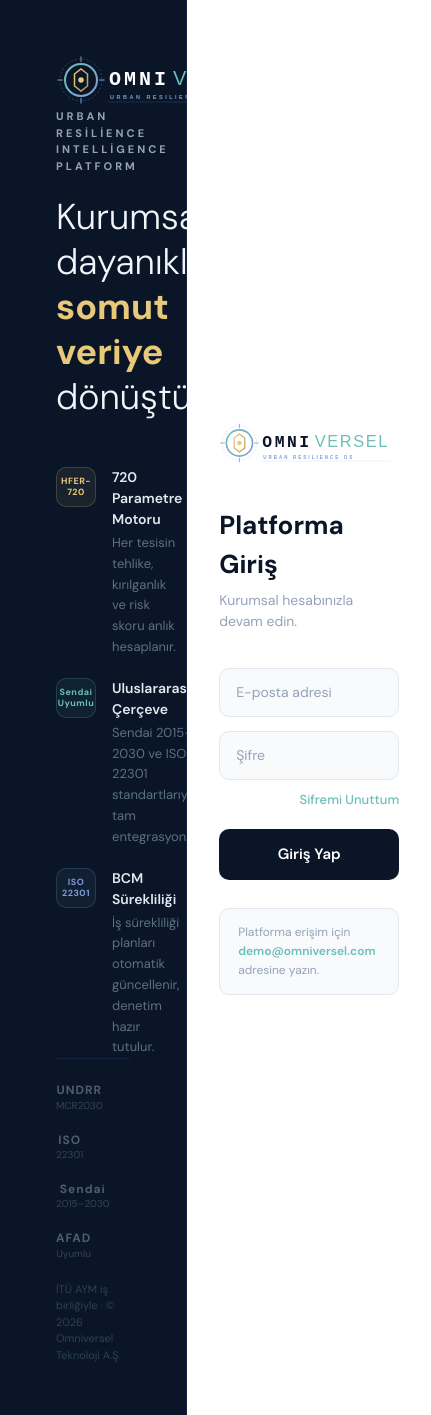
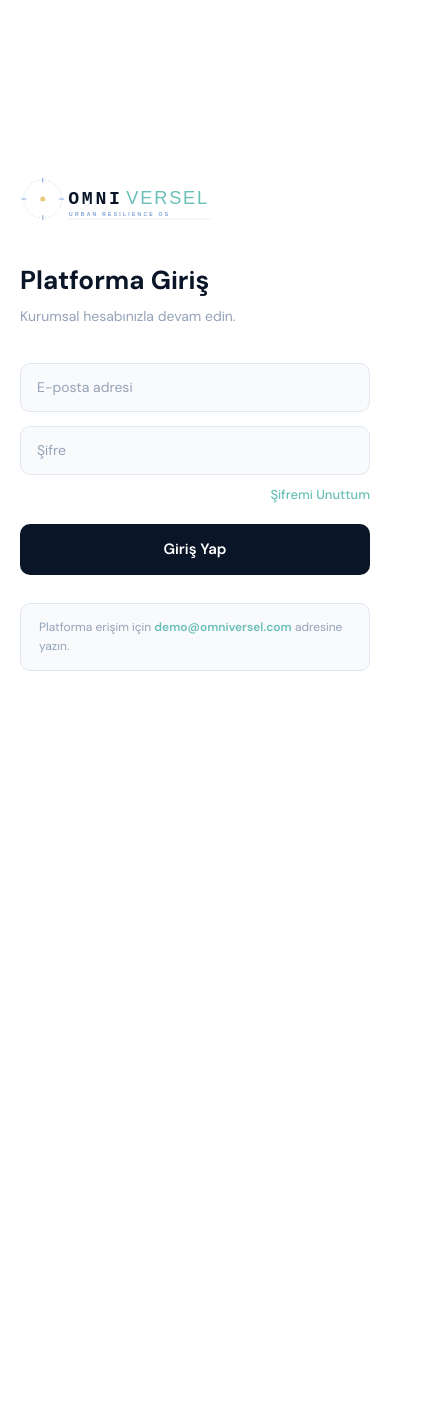
Before and after one commit to resiliagroup/resilia-platform, a Next.js app: page /login in a window 390 px wide. Shown: the whole page, 431 px wide, since content can reach past the window. After the commit the page ends 844 px from the top, so only its background shows below. Built offline with nearby package versions, Linux system fonts and the light colour scheme.

Commit message:
feat: login sayfası mobil uyumlu hale getirildi

```diff
--- a/src/app/(auth)/login/page.tsx
+++ b/src/app/(auth)/login/page.tsx
@@ -8,28 +8,6 @@ const N = '#0A1628'
 const G = '#E8C97A'
 const T = '#6ABFB8'
 
-/* ── Hexagon logo SVG ─────────────────────────────────────────── */
-function OmniLogo({ size = 52 }: { size?: number }) {
-  return (
-    <svg width={size} height={size} viewBox="0 0 52 52" fill="none">
-      {/* hexagon */}
-      <polygon points="26,4 46,15 46,37 26,48 6,37 6,15"
-               fill="none" stroke={T} strokeWidth="1.8"/>
-      <polygon points="26,12 38,19 38,33 26,40 14,33 14,19"
-               fill={T} fillOpacity="0.12" stroke={T} strokeWidth="1" strokeOpacity="0.5"/>
-      {/* center mark */}
-      <circle cx="26" cy="26" r="4" fill={G}/>
-      <line x1="26" y1="18" x2="26" y2="22" stroke={G} strokeWidth="1.5" strokeLinecap="round"/>
-      <line x1="26" y1="30" x2="26" y2="34" stroke={G} strokeWidth="1.5" strokeLinecap="round"/>
-      <line x1="18" y1="22" x2="22" y2="24" stroke={G} strokeWidth="1.5" strokeLinecap="round"/>
-      <line x1="30" y1="28" x2="34" y2="30" stroke={G} strokeWidth="1.5" strokeLinecap="round"/>
-      <line x1="18" y1="30" x2="22" y2="28" stroke={G} strokeWidth="1.5" strokeLinecap="round"/>
-      <line x1="30" y1="24" x2="34" y2="22" stroke={G} strokeWidth="1.5" strokeLinecap="round"/>
-    </svg>
-  )
-}
-
-/* ── Standard logos (text SVG placeholders) ───────────────────── */
 function StandardLogos() {
   const logos = [
     { name: 'UNDRR', sub: 'MCR2030' },
@@ -41,9 +19,8 @@ function StandardLogos() {
     <div style={{ display: 'flex', gap: 20, alignItems: 'center', flexWrap: 'wrap' }}>
       {logos.map(l => (
         <div key={l.name} style={{ textAlign: 'center', opacity: 0.5 }}>
-          <div style={{ fontSize: 12, fontWeight: 700, color: '#8FA3B8', letterSpacing: 1,
-                        fontFamily: 'DM Sans,sans-serif', lineHeight: 1.2 }}>{l.name}</div>
-          <div style={{ fontSize: 10, color: '#5B7080', fontFamily: 'DM Sans,sans-serif' }}>{l.sub}</div>
+          <div style={{ fontSize: 12, fontWeight: 700, color: '#8FA3B8', letterSpacing: 1, lineHeight: 1.2 }}>{l.name}</div>
+          <div style={{ fontSize: 10, color: '#5B7080' }}>{l.sub}</div>
         </div>
       ))}
     </div>
@@ -52,9 +29,9 @@ function StandardLogos() {
 
 export default function LoginPage() {
   const router = useRouter()
-  const [email, setEmail] = useState('')
-  const [sifre, setSifre] = useState('')
-  const [hata,  setHata]  = useState('')
+  const [email, setEmail]           = useState('')
+  const [sifre, setSifre]           = useState('')
+  const [hata,  setHata]            = useState('')
   const [yukleniyor, setYukleniyor] = useState(false)
 
   const girisYap = (e: React.FormEvent) => {
@@ -77,7 +54,7 @@ export default function LoginPage() {
         *{box-sizing:border-box;margin:0;padding:0}
         body{font-family:'DM Sans',system-ui,sans-serif;-webkit-font-smoothing:antialiased}
         .inp{width:100%;background:#F8FAFC;border:1px solid #E2E8F0;border-radius:10px;
-             padding:13px 16px;font-size:14px;color:#0A1628;font-family:'DM Sans',sans-serif;
+             padding:13px 16px;font-size:14px;color:${N};font-family:'DM Sans',sans-serif;
              outline:none;transition:border-color .18s,box-shadow .18s}
         .inp::placeholder{color:#94A3B8}
         .inp:focus{border-color:${T};box-shadow:0 0 0 3px ${T}22}
@@ -86,23 +63,25 @@ export default function LoginPage() {
                    font-family:'DM Sans',sans-serif;transition:background .18s,transform .1s}
         .btn-login:hover:not(:disabled){background:#142340;transform:translateY(-1px)}
         .btn-login:disabled{opacity:0.6;cursor:not-allowed}
+        .left-panel{display:flex}
+        @media(max-width:768px){
+          .left-panel{display:none!important}
+          .right-panel{padding:32px 20px!important}
+        }
       `}</style>
 
       <div style={{ minHeight: '100vh', display: 'flex' }}>
 
-        {/* ── LEFT: Navy panel ────────────────────────────────── */}
-        <div style={{
+        {/* LEFT: Navy panel — masaüstünde görünür */}
+        <div className="left-panel" style={{
           width: '48%', minHeight: '100vh', background: N,
-          display: 'flex', flexDirection: 'column', justifyContent: 'space-between',
+          flexDirection: 'column', justifyContent: 'space-between',
           padding: '52px 56px', borderRight: '1px solid #142340',
-        }} className="hidden-mobile">
-
-          {/* Logo row */}
+        }}>
           <div>
             <OmniverselLogo width={220} height={56} />
           </div>
 
-          {/* Center content */}
           <div>
             <p style={{ color: '#94A3B8', fontSize: 11, fontWeight: 700, letterSpacing: 3,
                         textTransform: 'uppercase', marginBottom: 20 }}>
@@ -114,34 +93,17 @@ export default function LoginPage() {
               dönüştürün.
             </h2>
 
-            {/* 3 bullet points */}
             <div style={{ display: 'flex', flexDirection: 'column', gap: 20 }}>
               {[
-                {
-                  kod:  'HFER-720',
-                  baslik: '720 Parametre Motoru',
-                  aciklama: 'Her tesisin tehlike, kırılganlık ve risk skoru anlık hesaplanır.',
-                  renk: G,
-                },
-                {
-                  kod:  'Sendai Uyumlu',
-                  baslik: 'Uluslararası Çerçeve',
-                  aciklama: 'Sendai 2015–2030 ve ISO 22301 standartlarıyla tam entegrasyon.',
-                  renk: T,
-                },
-                {
-                  kod:  'ISO 22301',
-                  baslik: 'BCM Sürekliliği',
-                  aciklama: 'İş sürekliliği planları otomatik güncellenir, denetim hazır tutulur.',
-                  renk: '#7B9FD4',
-                },
+                { kod: 'HFER-720',     baslik: '720 Parametre Motoru',  aciklama: 'Her tesisin tehlike, kırılganlık ve risk skoru anlık hesaplanır.',                    renk: G },
+                { kod: 'Sendai',       baslik: 'Uluslararası Çerçeve', aciklama: 'Sendai 2015–2030 ve ISO 22301 standartlarıyla tam entegrasyon.',                       renk: T },
+                { kod: 'ISO 22301',    baslik: 'BCM Sürekliliği',       aciklama: 'İş sürekliliği planları otomatik güncellenir, denetim hazır tutulur.',                renk: '#7B9FD4' },
               ].map(b => (
                 <div key={b.kod} style={{ display: 'flex', gap: 16, alignItems: 'flex-start' }}>
                   <div style={{ width: 40, height: 40, borderRadius: 10, border: `1px solid ${b.renk}33`,
                                 background: `${b.renk}11`, display: 'flex', alignItems: 'center',
                                 justifyContent: 'center', flexShrink: 0 }}>
-                    <span style={{ fontSize: 9, fontWeight: 800, color: b.renk, letterSpacing: 0.5,
-                                   fontFamily: 'DM Sans,sans-serif', textAlign: 'center', lineHeight: 1.2 }}>
+                    <span style={{ fontSize: 9, fontWeight: 800, color: b.renk, letterSpacing: 0.5, textAlign: 'center', lineHeight: 1.2 }}>
                       {b.kod}
                     </span>
                   </div>
@@ -154,7 +116,6 @@ export default function LoginPage() {
             </div>
           </div>
 
-          {/* Bottom: standard logos */}
           <div>
             <div style={{ height: 1, background: '#142340', marginBottom: 24 }}/>
             <StandardLogos/>
@@ -164,17 +125,16 @@ export default function LoginPage() {
           </div>
         </div>
 
-        {/* ── RIGHT: Login form ────────────────────────────────── */}
-        <div style={{
+        {/* RIGHT: Login form */}
+        <div className="right-panel" style={{
           flex: 1, display: 'flex', alignItems: 'center', justifyContent: 'center',
           background: '#FFFFFF', padding: '48px 32px',
         }}>
           <div style={{ width: '100%', maxWidth: 380 }}>
 
-            {/* Mobile logo (hidden on desktop) */}
-            <div style={{ marginBottom: 40 }}>
-
-              <OmniverselLogo width={180} height={46} light />
+            {/* Mobilde logo göster */}
+            <div style={{ marginBottom: 36 }}>
+              <OmniverselLogo width={200} height={52} light />
             </div>
 
             <h1 style={{ color: N, fontSize: 26, fontWeight: 700, marginBottom: 6 }}>
@@ -185,24 +145,12 @@ export default function LoginPage() {
             </p>
 
             <form onSubmit={girisYap} style={{ display: 'flex', flexDirection: 'column', gap: 14 }}>
-              <input
-                className="inp"
-                type="email"
-                placeholder="E-posta adresi"
-                value={email}
-                onChange={e => setEmail(e.target.value)}
-                required
-                autoComplete="email"
-              />
-              <input
-                className="inp"
-                type="password"
-                placeholder="Şifre"
-                value={sifre}
-                onChange={e => setSifre(e.target.value)}
-                required
-                autoComplete="current-password"
-              />
+              <input className="inp" type="email" placeholder="E-posta adresi"
+                     value={email} onChange={e => setEmail(e.target.value)}
+                     required autoComplete="email"/>
+              <input className="inp" type="password" placeholder="Şifre"
+                     value={sifre} onChange={e => setSifre(e.target.value)}
+                     required autoComplete="current-password"/>
 
               {hata && (
                 <div style={{ background: '#FEF2F2', border: '1px solid #FECACA', borderRadius: 8,
@@ -212,11 +160,10 @@ export default function LoginPage() {
               )}
 
               <div style={{ display: 'flex', justifyContent: 'flex-end', marginTop: -4 }}>
-                <a href="#" style={{ fontSize: 13, color: T, fontWeight: 500,
-                                     textDecoration: 'none', fontFamily: 'DM Sans,sans-serif' }}
+                <a href="#" style={{ fontSize: 13, color: T, fontWeight: 500 }}
                    onMouseEnter={e => (e.currentTarget.style.textDecoration = 'underline')}
                    onMouseLeave={e => (e.currentTarget.style.textDecoration = 'none')}>
-                  Sifremi Unuttum
+                  Şifremi Unuttum
                 </a>
               </div>
 
@@ -228,13 +175,10 @@ export default function LoginPage() {
             <div style={{ marginTop: 28, padding: '14px 18px', background: '#F8FAFC',
                           border: '1px solid #E2E8F0', borderRadius: 10 }}>
               <p style={{ fontSize: 12, color: '#94A3B8', lineHeight: 1.6 }}>
-                Platforma erişim için
-                {' '}
-                <a href="mailto:demo@omniversel.com"
-                   style={{ color: T, fontWeight: 600, textDecoration: 'none' }}>
+                Platforma erişim için{' '}
+                <a href="mailto:demo@omniversel.com" style={{ color: T, fontWeight: 600 }}>
                   demo@omniversel.com
-                </a>
-                {' '}adresine yazın.
+                </a>{' '}adresine yazın.
               </p>
             </div>
 
```
Also changed, not shown: 1 other file (tests, documents, lock files or other folders).
